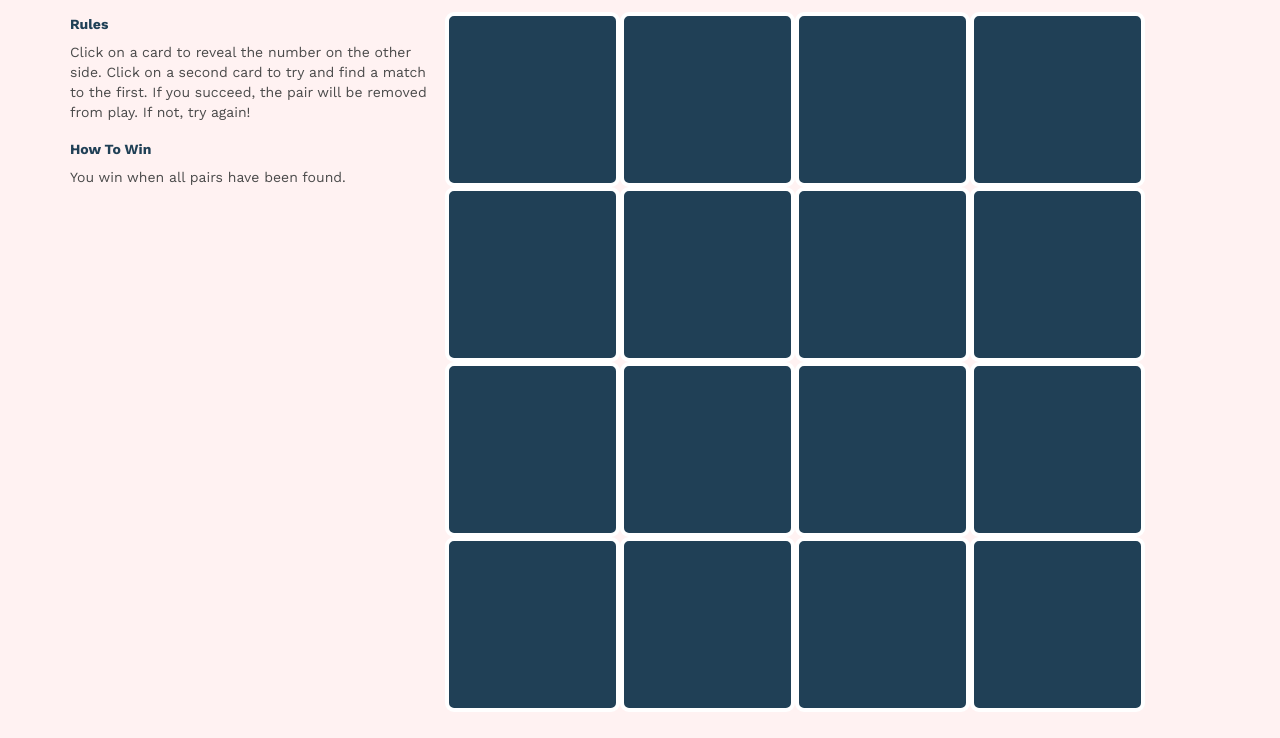
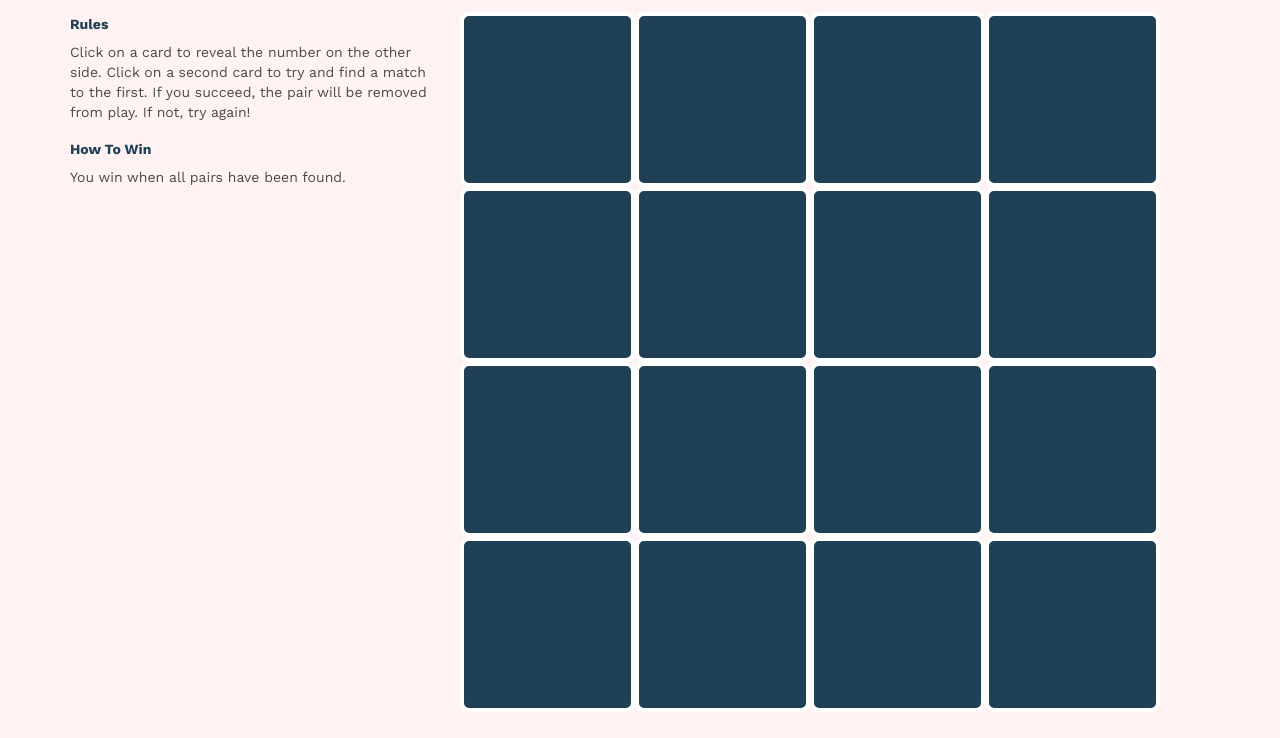
Before and after one commit to ysdkmn/MatchGame, a plain HTML site: page index.html in a window 1280 px wide. Shown: the part 62-800 px from the top of the page. Drawn offline with nearby package versions, Linux system fonts and the light colour scheme.

Commit message:
add rendercard function

```diff
--- a/index.html
+++ b/index.html
@@ -19,25 +19,6 @@
         <p>You win when all pairs have been found.</p>
       </div>
       <div class="col-md-8 col-xs-12" id="game">
-        <div class="row">
-          <div class="col-xs-3 card"></div>
-          <div class="col-xs-3 card"></div>
-          <div class="col-xs-3 card"></div>
-          <div class="col-xs-3 card"></div>
-          <div class="col-xs-3 card"></div>
-          <div class="col-xs-3 card"></div>
-          <div class="col-xs-3 card"></div>
-          <div class="col-xs-3 card"></div>
-          <div class="col-xs-3 card"></div>
-          <div class="col-xs-3 card"></div>
-          <div class="col-xs-3 card"></div>
-          <div class="col-xs-3 card"></div>
-          <div class="col-xs-3 card"></div>
-          <div class="col-xs-3 card"></div>
-          <div class="col-xs-3 card"></div>
-          <div class="col-xs-3 card"></div>
-        </div>
-
       </div>
     </div>
   </div>
--- a/resources/js/match-game.js
+++ b/resources/js/match-game.js
@@ -5,27 +5,30 @@ var MatchGame = {};
   Renders a 4x4 board of cards.
 */
 
+$(document).ready(function() {
+  var $game = $('#game');
+  var values = MatchGame.generateCardValues();
+  MatchGame.renderCards(values, $game);
+});
 /*
   Generates and returns an array of matching card values.
  */
 
 MatchGame.generateCardValues = function() {
-  var deck = [];
-  while (deck.length < 16) {
+  var cardValues = [];
+  while (cardValues.length < 16) {
     var x = Math.floor((Math.random() * 10) + 1);
 
     function numberCheck(num) {
       return num == x;
-      console.log (num == x);
     }
-
     if (x <= 8) {
-      if (deck.filter(numberCheck).length < 2) {
-        deck.push(x);
+      if (cardValues.filter(numberCheck).length < 2) {
+        cardValues.push(x);
       }
     }
   }
-  return deck;
+  return cardValues;
 };
 
 /*
@@ -33,7 +36,40 @@ MatchGame.generateCardValues = function() {
   object.
 */
 
+
 MatchGame.renderCards = function(cardValues, $game) {
+  var colors = [
+    'hsl(25, 85%, 65%)',
+    'hsl(55, 85%, 65%)',
+    'hsl(90, 85%, 65%)',
+    'hsl(160, 85%, 65%)',
+    'hsl(220, 85%, 65%)',
+    'hsl(265, 85%, 65%)',
+    'hsl(310, 85%, 65%)',
+    'hsl(360, 85%, 65%)'
+  ];
+
+  $game.empty();
+  $game.data("flippedCards", []);
+
+  for (var i = 0; i < cardValues.length; i++) {
+    var value = cardValues[i];
+    var color = colors[value - 1];
+    var data = {
+      value: value,
+      color: color,
+      isFlipped: false
+    };
+
+    var $cardElement = $('<div class="col-xs-3 card"></div>');
+    $cardElement.data(data);
+
+    $game.append($cardElement);
+
+    $('.card').click(function() {
+      MatchGame.flipCard($(this), $('#game'));
+    });
+  }
 
 };
 
@@ -43,5 +79,20 @@ MatchGame.renderCards = function(cardValues, $game) {
  */
 
 MatchGame.flipCard = function($card, $game) {
+  if ($card.data('isFlipped')) {
+    return;
+  }
 
+  $card.data('isFlipped', true)
+    .css('background-color', $card.data('color'))
+    .text($card.data('value'));
+
+  /*var flippedCards = $game.data('flippedCards');*/
+  var flippedCards=[]
+  flippedCards.push($card);
+  var testVal = []
+  for (var i = 0; i < flippedCards.length; i++) {
+    testVal.push(flippedCards[i].data('value'));
+  };
+  console.log(testVal);
 };
```
